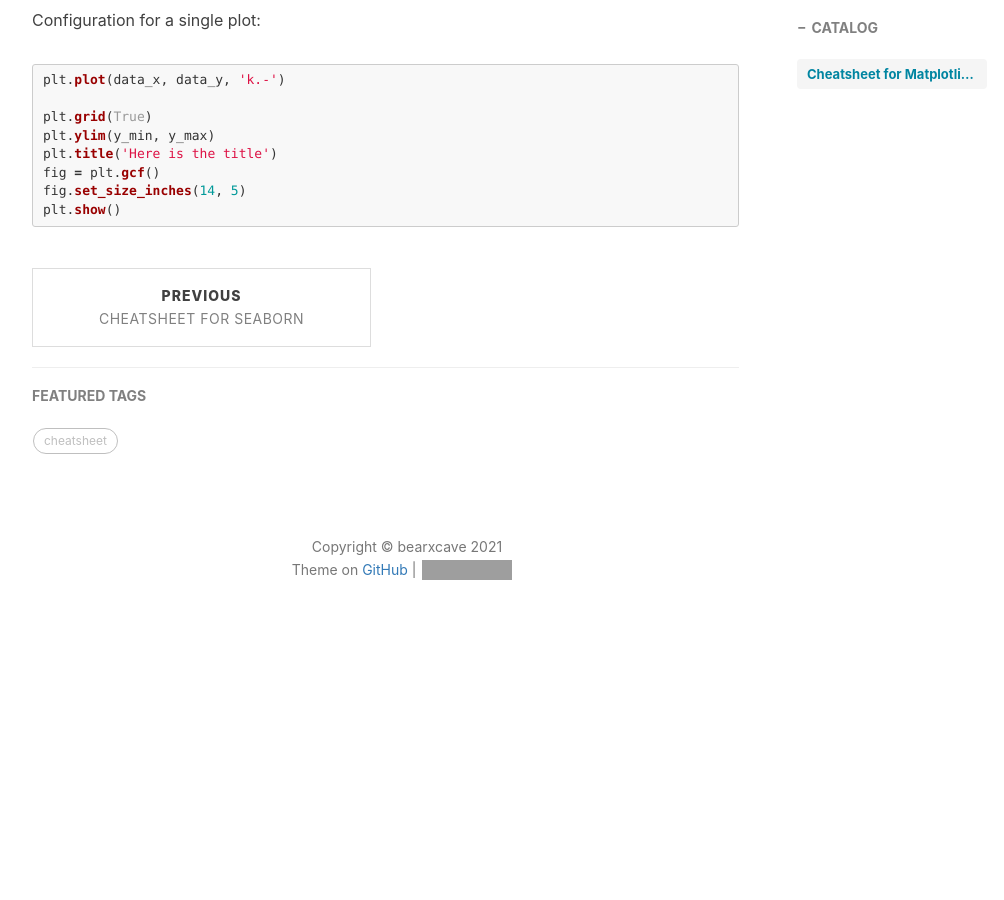
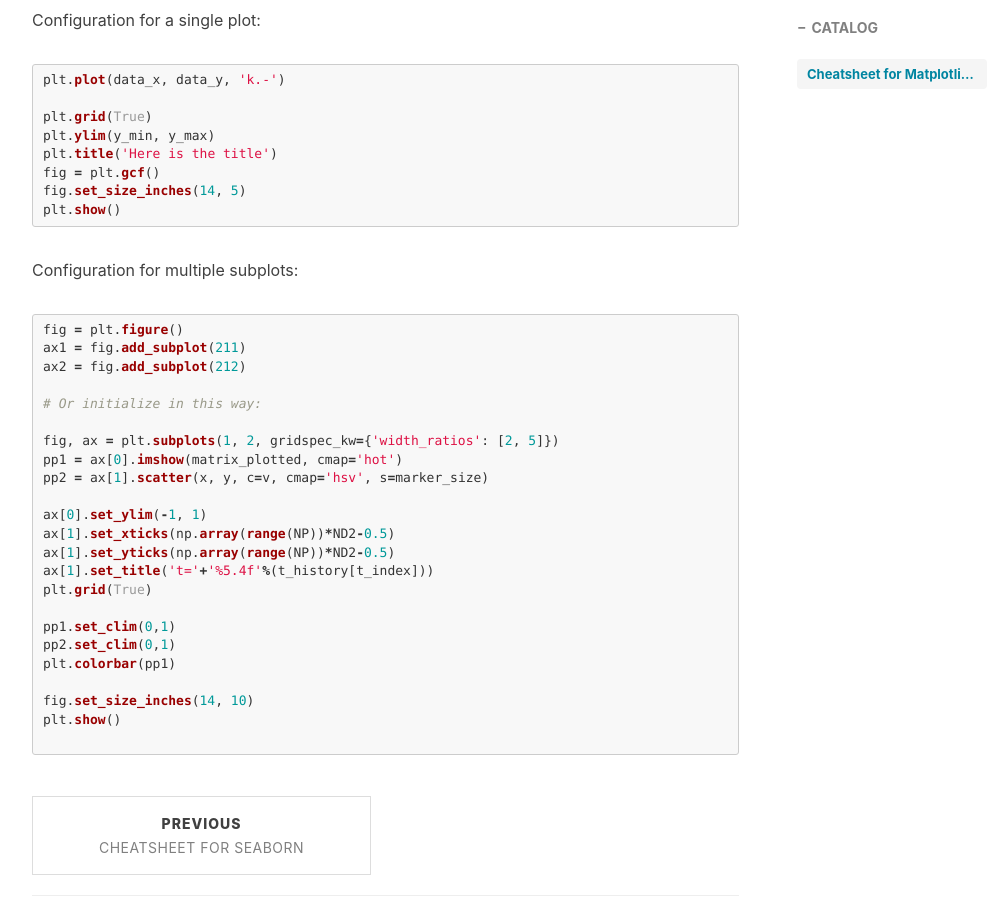
Before and after one commit to Bearxcave/Bearxcave.github.io, a Jekyll site: the page built from _posts/2021-03-01-cheatsheet-matplotlib.md, in a window 1280 px wide and 900 px high, scrolled down 622 px. Shown: the whole window, without its empty margins (233-1237 px from the left). Built offline with Jekyll 4.4.1, drawn with Linux system fonts in a browser that asks for light colours; nearby versions of some CDN libraries; comment, search, counter and statistics services are not loaded; before the commit the page ends 1269 px from its top, so only the background shows below that; grey boxes are pictures that could not be loaded.

Commit message:
Update 2021-03-01-cheatsheet-matplotlib.md

````diff
--- a/_posts/2021-03-01-cheatsheet-matplotlib.md
+++ b/_posts/2021-03-01-cheatsheet-matplotlib.md
@@ -23,3 +23,31 @@ fig = plt.gcf()
 fig.set_size_inches(14, 5)
 plt.show()
 ```
+
+Configuration for multiple subplots:
+```python
+fig = plt.figure()
+ax1 = fig.add_subplot(211)
+ax2 = fig.add_subplot(212)
+
+# Or initialize in this way:
+
+
+fig, ax = plt.subplots(1, 2, gridspec_kw={'width_ratios': [2, 5]})
+pp1 = ax[0].imshow(matrix_plotted, cmap='hot')
+pp2 = ax[1].scatter(x, y, c=v, cmap='hsv', s=marker_size)
+
+ax[0].set_ylim(-1, 1)
+ax[1].set_xticks(np.array(range(NP))*ND2-0.5)
+ax[1].set_yticks(np.array(range(NP))*ND2-0.5)
+ax[1].set_title('t='+'%5.4f'%(t_history[t_index]))
+plt.grid(True)
+
+pp1.set_clim(0,1)
+pp2.set_clim(0,1)
+plt.colorbar(pp1)
+
+fig.set_size_inches(14, 10)
+plt.show()
+
+```
````
